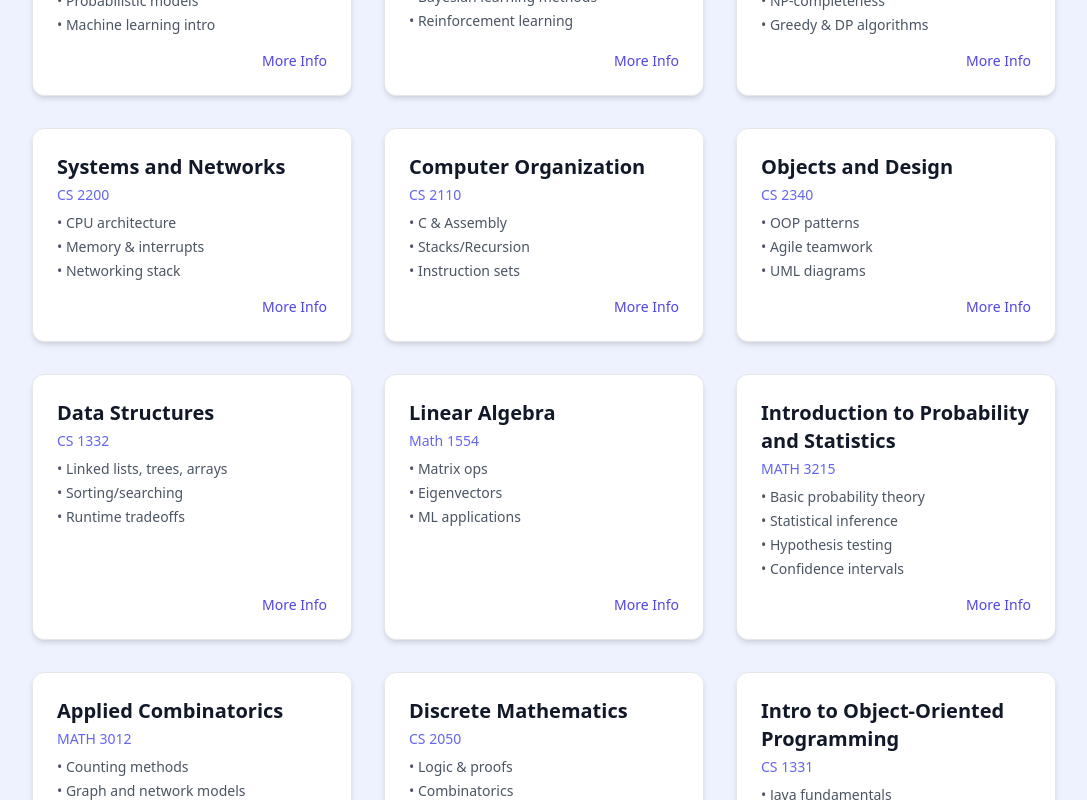
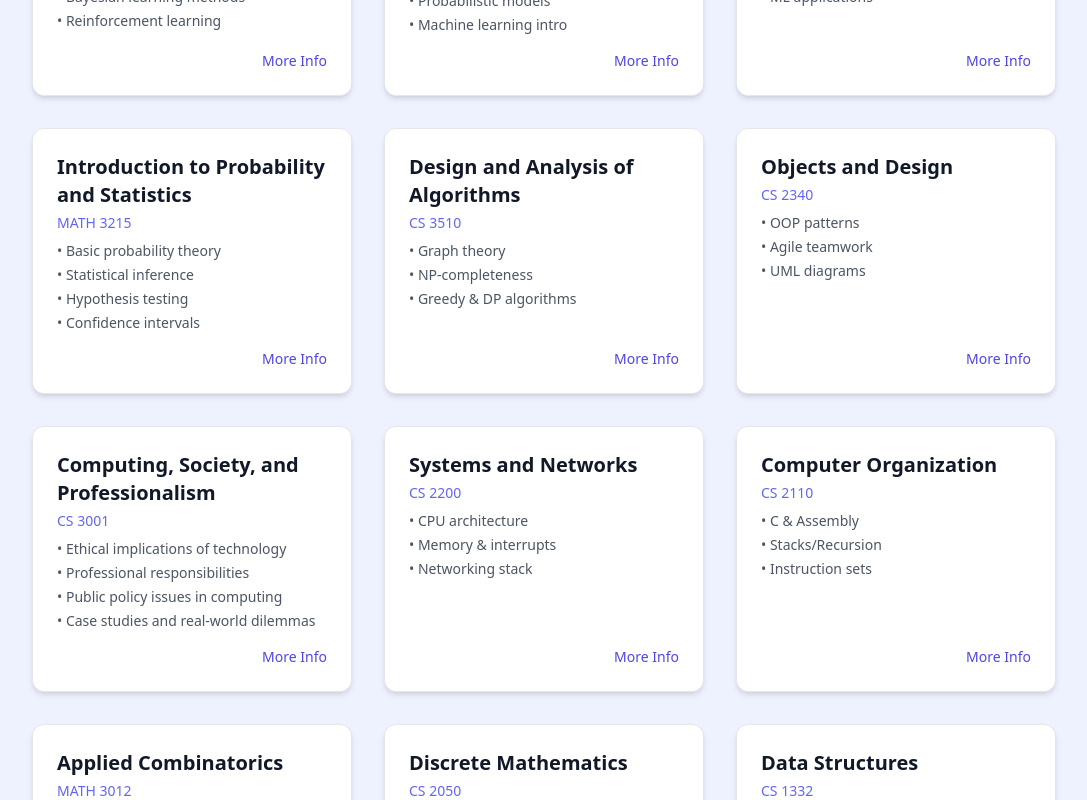
Before and after one commit to BraydenHuguenard/portfolio, a React (Vite) app: page / in a window 1280 px wide. Shown: the part 2800-3600 px from the top of the page, without its empty margins (96-1183 px from the left). Built offline with nearby package versions, Linux system fonts and the light colour scheme.

Commit message:
Revised Class Orderings

```diff
--- a/src/data/courses.js
+++ b/src/data/courses.js
@@ -1,4 +1,14 @@
 export const courses = [
+  {
+    title: "Machine Learning",
+    num: "CS 4641",
+    highlights: ["Supervised & unsupervised learning", "Randomized search algorithms", "Bayesian learning methods", "Reinforcement learning"],
+    description: [
+      "Introduction to machine learning concepts and algorithms",
+      "Hands-on experience with real-world datasets",
+      "Emphasis on practical applications and project-based learning"
+    ]
+  },
   {
     title: "Intro to Artificial Intelligence",
     num: "CS 3600",
@@ -12,13 +22,24 @@ export const courses = [
     ]
   },
   {
-    "title": "Machine Learning",
-    "num": "CS 4641",
-    "highlights": ["Supervised & unsupervised learning", "Randomized search algorithms", "Bayesian learning methods", "Reinforcement learning"],
-    "description": [
-      "Introduction to machine learning concepts and algorithms",
-      "Hands-on experience with real-world datasets",
-      "Emphasis on practical applications and project-based learning"
+    title: "Linear Algebra",
+    num: "Math 1554",
+    highlights: ["Matrix ops", "Eigenvectors", "ML applications"],
+    description: [
+      "Matrix operations and solving linear systems",
+      "Vector spaces, bases, and dimensionality",
+      "Eigenvalues, eigenvectors, and diagonalization",
+      "Introductory applications in machine learning, image generation, and search algorithms like Google PageRank"
+    ]
+  },
+  {
+    title: "Introduction to Probability and Statistics",
+    num: "MATH 3215",
+    highlights: ["Basic probability theory", "Statistical inference", "Hypothesis testing", "Confidence intervals"],
+    description: [
+      "Learn to quantify uncertainty and analyze data rigorously",
+      "Build intuition for probabilistic reasoning and real-world statistical modeling",
+      "Develop skills applicable to AI, ML, and data-driven decision-making"
     ]
   },
   {
@@ -30,6 +51,27 @@ export const courses = [
       "Core paradigms: divide and conquer, greedy algorithms, dynamic programming",
       "Graph algorithms, sorting, searching, and optimization",
       "NP-completeness and computational hardness"
+    ]
+  },
+  {
+    title: "Objects and Design",
+    num: "CS 2340",
+    highlights: ["OOP patterns", "Agile teamwork", "UML diagrams"],
+    description: [
+      "Object-oriented programming principles and class hierarchies",
+      "Design patterns like Factory, Singleton, Observer, and more",
+      "Team-based software development with version control and Agile",
+      "Scrum methodology and project management",
+    ]
+  },
+  {
+    title: "Computing, Society, and Professionalism",
+    num: "CS 3001",
+    highlights: ["Ethical implications of technology", "Professional responsibilities", "Public policy issues in computing", "Case studies and real-world dilemmas"],
+    description: [
+      "Examine the role and impact of information and communication technology in society",
+      "Focus on ethical, professional, and public policy issues",
+      "Analyze real-world case studies to understand the responsibilities of computing professionals"
     ]
   },
   {
@@ -54,52 +96,10 @@ export const courses = [
     ]
   },
   {
-    title: "Objects and Design",
-    num: "CS 2340",
-    highlights: ["OOP patterns", "Agile teamwork", "UML diagrams"],
+    title: "Applied Combinatorics",
+    num: "MATH 3012",
+    highlights: ["Counting methods", "Graph and network models", "Linear recurrences", "Discrete optimization"],
     description: [
-      "Object-oriented programming principles and class hierarchies",
-      "Design patterns like Factory, Singleton, Observer, and more",
-      "Team-based software development with version control and Agile",
-      "Scrum methodology and project management",
-    ]
-  },
-  {
-    title: "Data Structures",
-    num: "CS 1332",
-    highlights: ["Linked lists, trees, arrays", "Sorting/searching", "Runtime tradeoffs"],
-    description: [
-      "Core data structures: arrays, linked lists, stacks, queues, trees, heaps, graphs",
-      "Sorting/searching techniques and time complexities",
-      "Efficient use of memory and understanding runtime trade-offs"
-    ]
-  },
-  {
-    title: "Linear Algebra",
-    num: "Math 1554",
-    highlights: ["Matrix ops", "Eigenvectors", "ML applications"],
-    description: [
-      "Matrix operations and solving linear systems",
-      "Vector spaces, bases, and dimensionality",
-      "Eigenvalues, eigenvectors, and diagonalization",
-      "Introductory applications in machine learning, image generation, and search algorithms like Google PageRank"
-    ]
-  },
-  {
-    "title": "Introduction to Probability and Statistics",
-    "num": "MATH 3215",
-    "highlights": ["Basic probability theory", "Statistical inference", "Hypothesis testing", "Confidence intervals"],
-    "description": [
-      "Learn to quantify uncertainty and analyze data rigorously",
-      "Build intuition for probabilistic reasoning and real-world statistical modeling",
-      "Develop skills applicable to AI, ML, and data-driven decision-making"
-    ]
-  },
-  {
-    "title": "Applied Combinatorics",
-    "num": "MATH 3012",
-    "highlights": ["Counting methods", "Graph and network models", "Linear recurrences", "Discrete optimization"],
-    "description": [
       "Dive into combinatorial problem solving with practical applications",
       "Use graphs and networks to model complex systems",
       "Gain tools for algorithms, optimization, and computational problem solving"
@@ -116,6 +116,16 @@ export const courses = [
     ]
   },
   {
+    title: "Data Structures",
+    num: "CS 1332",
+    highlights: ["Linked lists, trees, arrays", "Sorting/searching", "Runtime tradeoffs"],
+    description: [
+      "Core data structures: arrays, linked lists, stacks, queues, trees, heaps, graphs",
+      "Sorting/searching techniques and time complexities",
+      "Efficient use of memory and understanding runtime trade-offs"
+    ]
+  },
+  {
     title: "Intro to Object-Oriented Programming",
     num: "CS 1331",
     highlights: ["Java fundamentals", "OOP principles", "Software design"],
```
